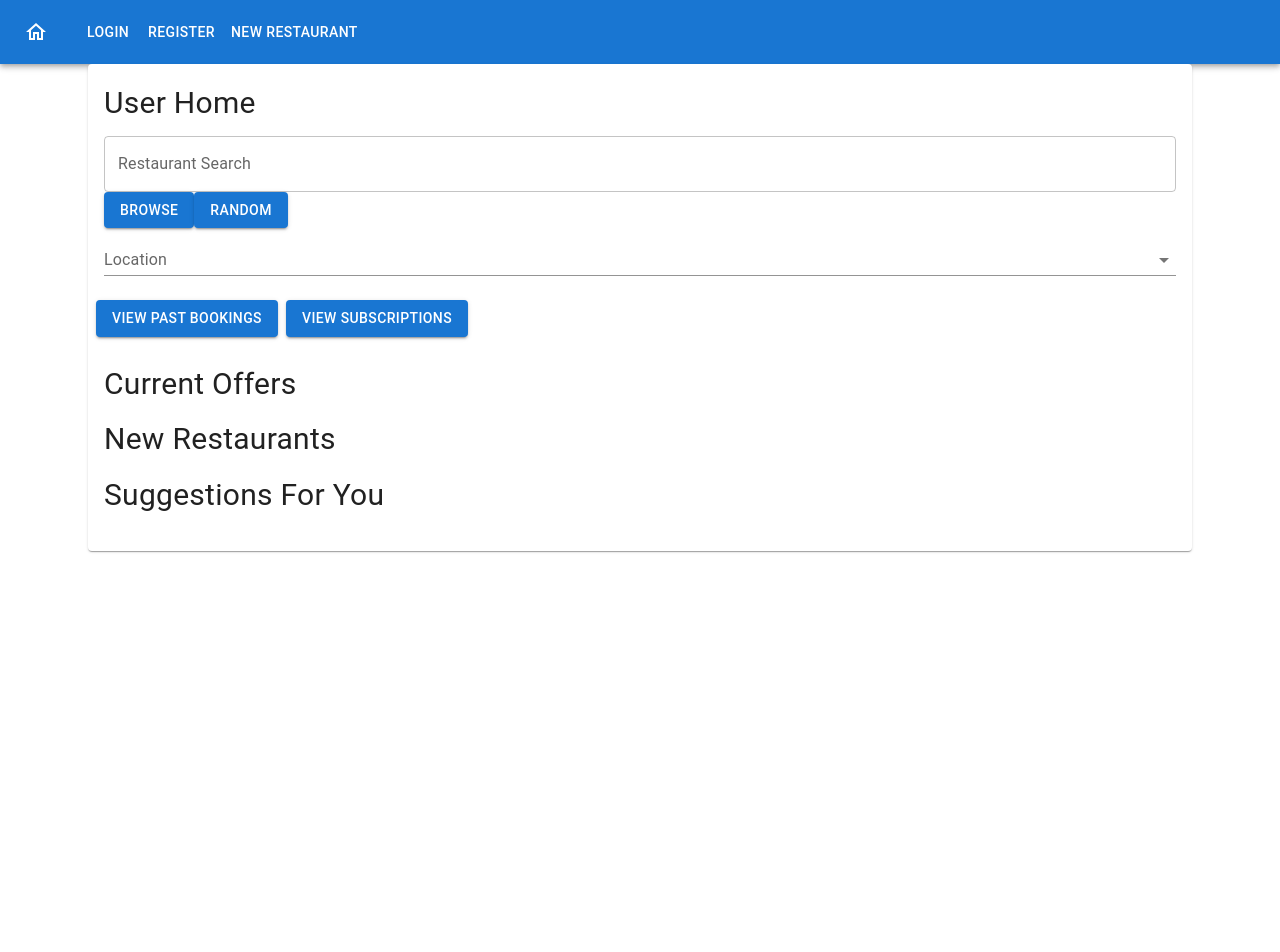
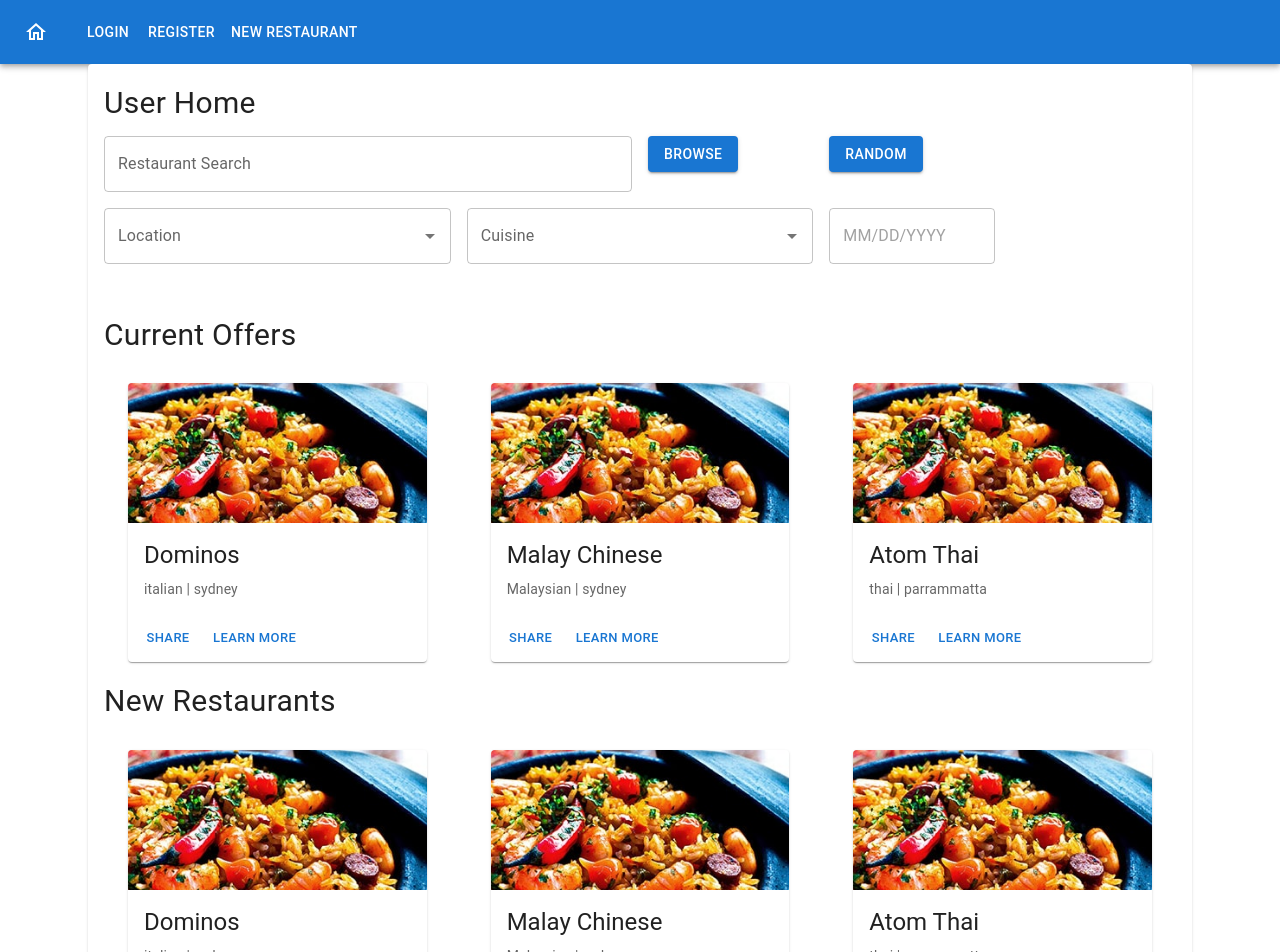
Before and after one commit to unsw-cse-comp3900-9900-23T2/capstone-project-3900f18ameancodingmachine, a React (Create React App) app in the folder eatery-frontend/: page / in a window 1280 px wide. Shown: the top 952 px of the page. Before the commit the page ends 800 px from the top, so only its background shows below. Built offline with nearby package versions, Linux system fonts and the light colour scheme; no server answers.

Commit message:
add restaurant grid items

```diff
--- /dev/null
+++ b/eatery-frontend/src/home/RestaurantPost.jsx
@@ -0,0 +1,39 @@
+import * as React from 'react';
+
+import Button from '@mui/material/Button';
+import Card from '@mui/material/Card';
+import CardActions from '@mui/material/CardActions';
+import CardContent from '@mui/material/CardContent';
+import CardMedia from '@mui/material/CardMedia';
+import Container from '@mui/material/Container';
+import Typography from '@mui/material/Typography';
+
+import paella from './paella.jpg'
+
+
+export default function RestaurantPost(props) {
+  return (
+    <Container maxWidth="sm">
+      <Card sx={{ minWidth: 100 }}>
+        <CardMedia
+          sx={{ height: 140 }}
+          component="img"
+          image={paella} // TODO get actual image
+          title="Paella"
+        />
+        <CardContent>
+          <Typography gutterBottom variant="h5" component="div">
+            {props.name}
+          </Typography>
+          <Typography variant="body2" color="text.secondary">
+            {props.cuisine} | {props.location}
+          </Typography>
+        </CardContent>
+        <CardActions>
+          <Button size="small">Share</Button>
+          <Button size="small">Learn More</Button>
+        </CardActions>
+      </Card>
+    </Container>
+  );
+}
--- a/eatery-frontend/src/home/UserHomePage.jsx
+++ b/eatery-frontend/src/home/UserHomePage.jsx
@@ -6,8 +6,15 @@ import Card from '@mui/material/Card';
 import CardActions from '@mui/material/CardActions';
 import CardContent from '@mui/material/CardContent';
 import Container from '@mui/material/Container';
+import Grid from '@mui/material/Unstable_Grid2';
 import TextField from '@mui/material/TextField';
 import Typography from '@mui/material/Typography';
+
+import { AdapterDayjs } from '@mui/x-date-pickers/AdapterDayjs';
+import { LocalizationProvider } from '@mui/x-date-pickers/LocalizationProvider';
+import { DatePicker } from '@mui/x-date-pickers/DatePicker';
+
+import RestaurantPost from './RestaurantPost'
 
 
 import axios from 'axios';
@@ -15,6 +22,7 @@ import axios from 'axios';
 export default function UserHomePage() {
   const [isLoggedIn, setIsLoggedIn] = React.useState(false);
   const [location, setLocation] = React.useState(null);
+  const [cuisine, setCuisine] = React.useState(null);
 
   React.useEffect(() => {
     async function checkLogin() {
@@ -42,14 +50,25 @@ export default function UserHomePage() {
           <Typography sx={{ fontSize: 30 }} color="text.primary" gutterBottom>
             User Home
           </Typography>
+          <Grid container spacing={2}>
+            <Grid container xs={12} spacing={2}>
+              <Grid xs={6}>
                 <Autocomplete
                   id="restaurant-search"
                   freeSolo
-            options={["maccas", "kfc", "dominoes"]}
+                  options={["maccas", "kfc", "Dominos"]}
                   renderInput={(params) => <TextField {...params} label="Restaurant Search" />}
                 />
+              </Grid>
+              <Grid xs={2}>
                 <Button variant="contained" onClick={() => {}}>Browse</Button>
+              </Grid>
+              <Grid xs={2}>
                 <Button variant="contained" onClick={() => {}}>Random</Button>
+              </Grid>
+            </Grid>
+            <Grid container xs={12} spacing={2}>
+              <Grid xs={4}>
                 <Autocomplete
                   id="location-dropdown"
                   value={location}
@@ -59,26 +78,79 @@ export default function UserHomePage() {
                     setLocation(newValue);
                   }}
                   renderInput={(params) => (
-              <TextField {...params} label="Location" variant="standard" />
+                    <TextField {...params} label="Location" />
                   )}
                 />
+              </Grid>
+              <Grid xs={4}>
+                <Autocomplete
+                  id="cuisine-dropdown"
+                  value={cuisine}
+                  options={["italian", "chines", "vietnamese"]}
+                  getOptionLabel={(option) => option.title}
+                  onChange={(event, newValue) => {
+                    setCuisine(newValue);
+                  }}
+                  renderInput={(params) => (
+                    <TextField {...params} label="Cuisine" />
+                  )}
+                />
+              </Grid>
+              <Grid xs={2}>
+                <LocalizationProvider dateAdapter={AdapterDayjs}>
+                  <DatePicker />
+                </LocalizationProvider>
+              </Grid>
+            </Grid>
+          </Grid>
         </CardContent>
         <CardActions>
-          <Button variant="contained" onClick={() => {}}>View Past Bookings</Button>
-          <Button variant="contained" onClick={() => {}}>View Subscriptions</Button>
+          {isLoggedIn && <Button variant="contained" onClick={() => {}}>View Past Bookings</Button>}
+          {isLoggedIn && <Button variant="contained" onClick={() => {}}>View Subscriptions</Button>}
         </CardActions>
         <CardContent>
+          <Grid container spacing={2}>
+            <Grid xs={12} spacing={2}>
               <Typography sx={{ fontSize: 30 }} color="text.primary" gutterBottom>
                 Current Offers
               </Typography>
+            </Grid>
+            <Grid container xs={12} spacing={2}>
+              <RestaurantGridItem name="Dominos" cuisine="italian" location="sydney"/>
+              <RestaurantGridItem name="Malay Chinese" cuisine="Malaysian" location="sydney"/>
+              <RestaurantGridItem name="Atom Thai" cuisine="thai" location="parrammatta"/>
+            </Grid>
+            <Grid xs={12} spacing={2}>
               <Typography sx={{ fontSize: 30 }} color="text.primary" gutterBottom>
                 New Restaurants
               </Typography>
+            </Grid>
+            <Grid container xs={12} spacing={2}>
+              <RestaurantGridItem name="Dominos" cuisine="italian" location="sydney"/>
+              <RestaurantGridItem name="Malay Chinese" cuisine="Malaysian" location="sydney"/>
+              <RestaurantGridItem name="Atom Thai" cuisine="thai" location="parrammatta"/>
+            </Grid>
+            <Grid xs={12} spacing={2}>
               <Typography sx={{ fontSize: 30 }} color="text.primary" gutterBottom>
                 Suggestions For You
               </Typography>
+            </Grid>
+            <Grid container xs={12} spacing={2}>
+              <RestaurantGridItem name="Dominos" cuisine="italian" location="sydney"/>
+              <RestaurantGridItem name="Malay Chinese" cuisine="Malaysian" location="sydney"/>
+              <RestaurantGridItem name="Atom Thai" cuisine="thai" location="parrammatta"/>
+            </Grid>
+          </Grid>
         </CardContent>
       </Card>
     </Container>
   );
 }
+
+function RestaurantGridItem(props) {
+  return (
+    <Grid xs={4} spacing={2}>
+      <RestaurantPost name={props.name} cuisine={props.cuisine} location={props.location} />
+    </Grid>
+  );
+}
```
Also changed, not shown: eatery-frontend/src/home/paella.jpg (added). Lines whose indentation alone changed are shown as unchanged.
